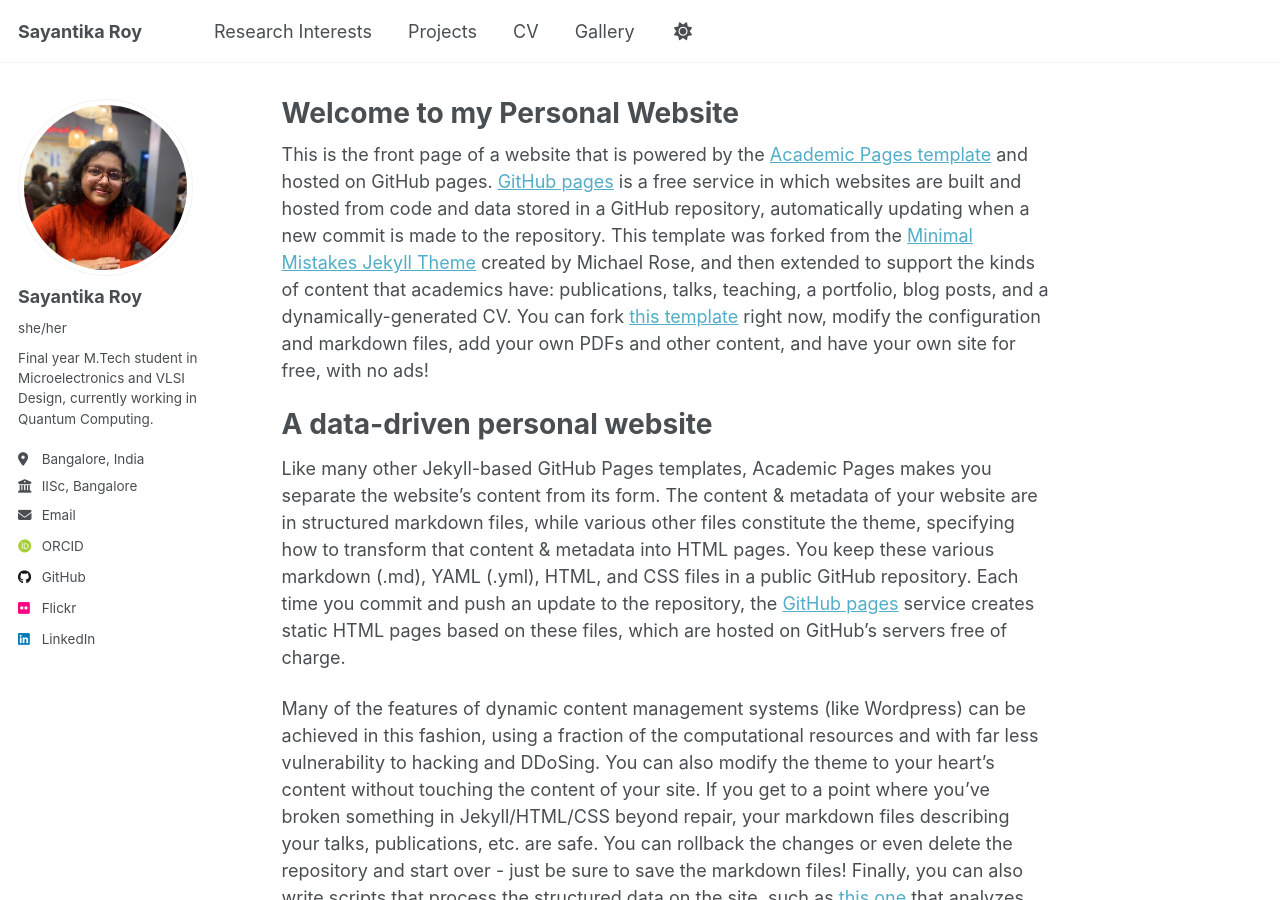
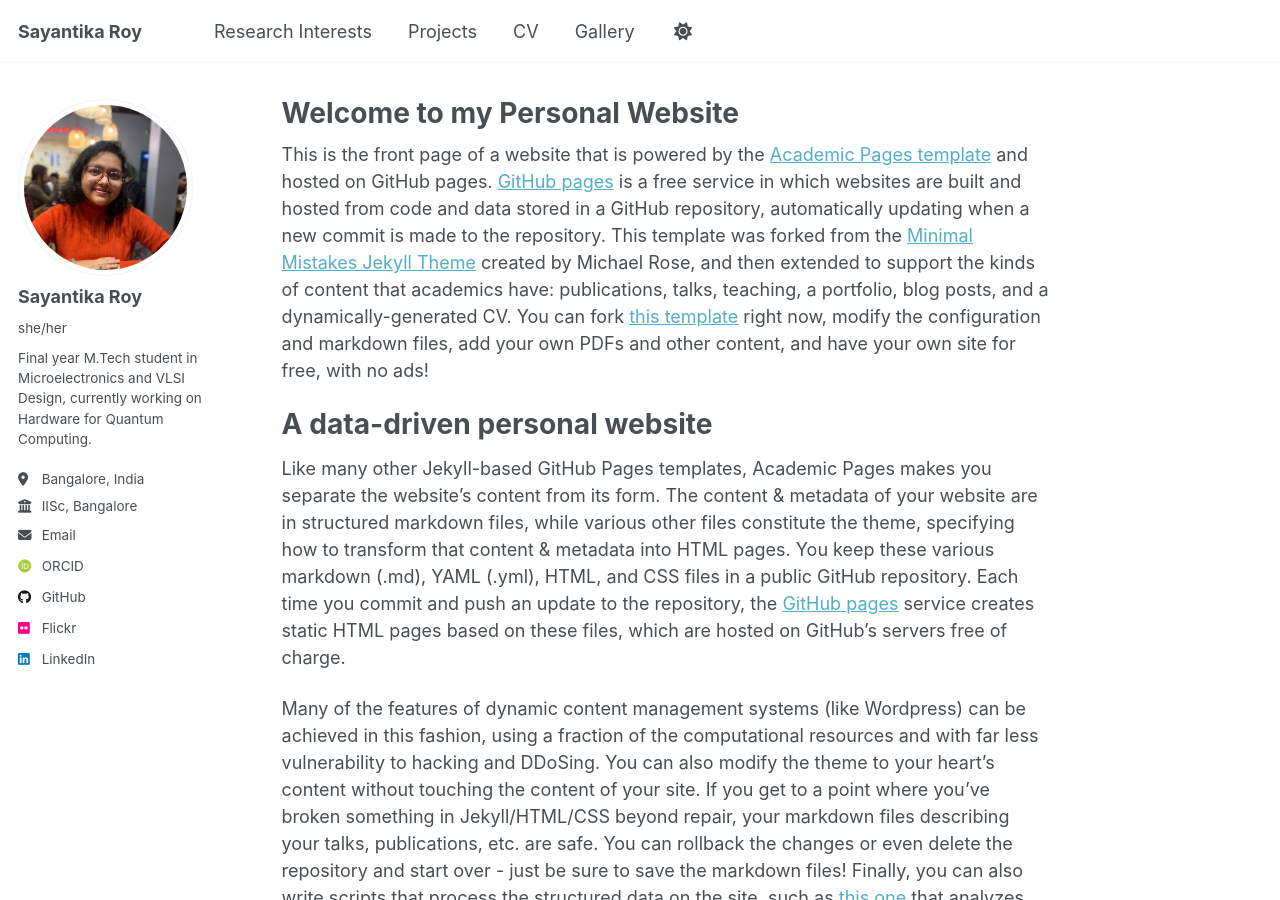
Before and after one commit to sayo-134/sayantika-roy.github.io, a Jekyll site: the page built from _pages/about.md, in a window 1280 px wide and 900 px high. Built offline with Jekyll 4.4.1, drawn with Linux system fonts in a browser that asks for light colours; some web fonts are replaced.

Commit message:
edited bio

```diff
--- a/_config.yml
+++ b/_config.yml
@@ -25,7 +25,7 @@ author:
   avatar           : "sayantika.png" # path to your avatar image, placed in /images/
   name             : "Sayantika Roy"
   pronouns         : "she/her"
-  bio              : "Final year M.Tech student in Microelectronics and VLSI Design, currently working in Quantum Computing."
+  bio              : "Final year M.Tech student in Microelectronics and VLSI Design, currently working on Hardware for Quantum Computing."
   location         : "Bangalore, India"
   employer         : "IISc, Bangalore"
   uri              : # URL
```
